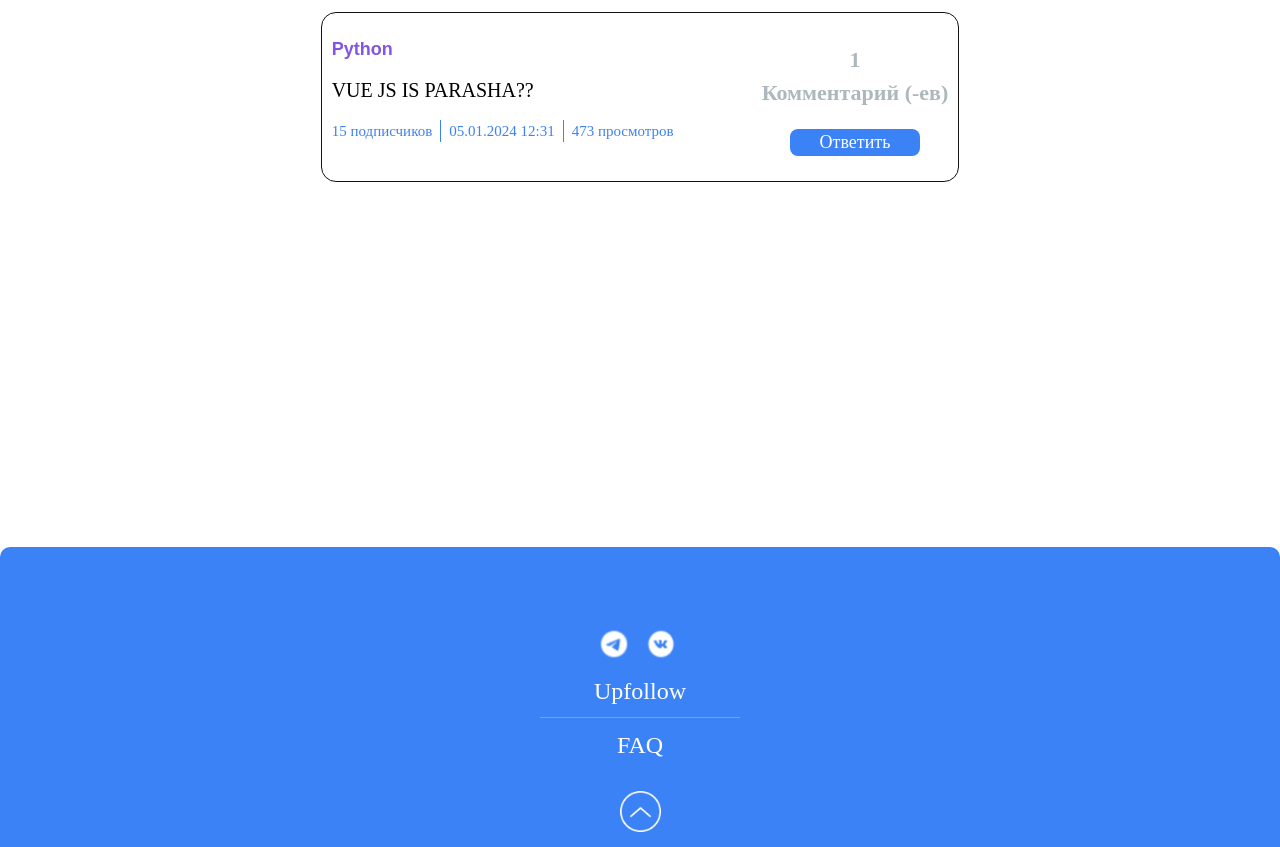
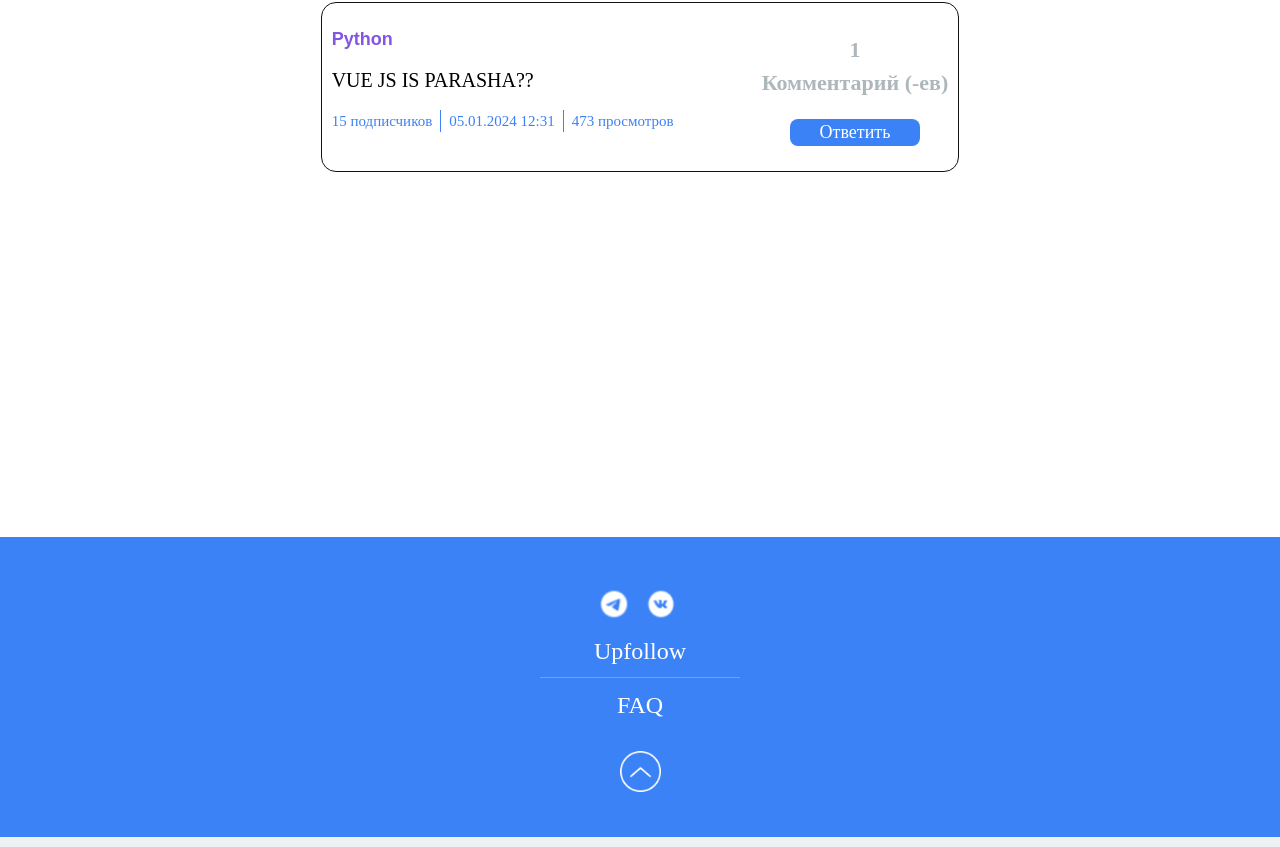
Before and after one commit to OverflowProjectMSP/final, a Vue app in the folder client/: page /States in a window 1280 px wide. Shown: the part 240-1087 px from the top of the page. Built offline with nearby package versions, Linux system fonts and the light colour scheme; no server answers; a web font is replaced by a local one.

Commit message:
Решена проблема с отступами на футере

```diff
--- a/client/src/components/ReuseComponets/FooterComp.vue
+++ b/client/src/components/ReuseComponets/FooterComp.vue
@@ -43,8 +43,9 @@ a {
     justify-content: center;
     align-content: center;
     flex-wrap: wrap;
-    padding-top: 60px;
-    border-radius: 10px 10px 0px 0px;
+    margin-top: 0 !important;
+    /* padding-top: 60px; */
+    /* border-radius: 10px 10px 0px 0px; */
 }
 .link {
     width: 42px;
--- a/client/src/components/States/States.vue
+++ b/client/src/components/States/States.vue
@@ -124,7 +124,7 @@ export default {
     color: black;
 }
 .conr{
-    overflow: scroll;
+    /* overflow: scroll; */
     height: 555px;
     width: auto;
     margin-left: auto;
```
